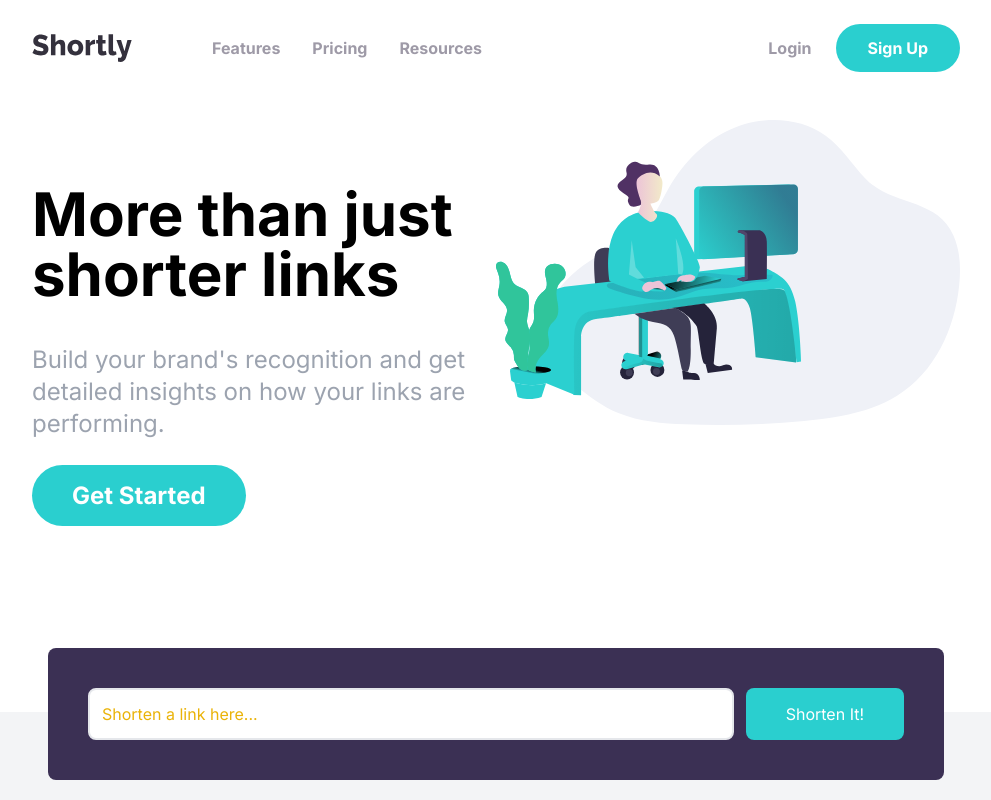
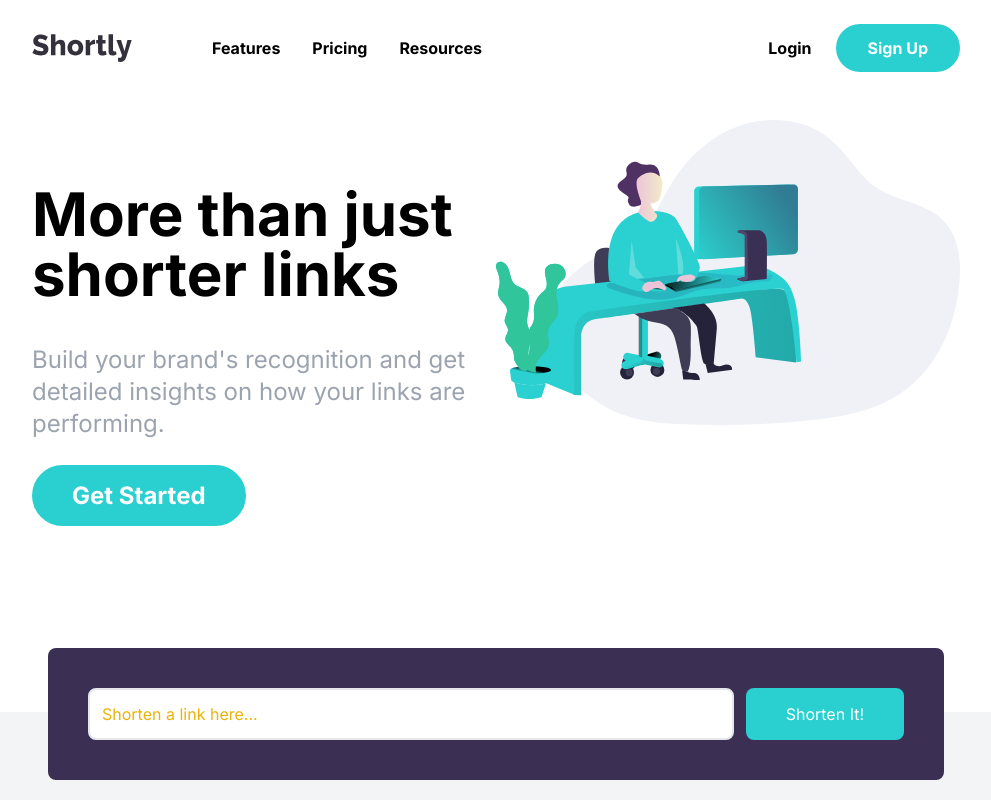
Before and after one commit to bryanbuitrago/shortly, a Next.js app: page / in a window 1280 px wide. Shown: the top 800 px of the page, without its empty margins (144-1135 px from the left). Built offline with nearby package versions, Linux system fonts and the light colour scheme.

Commit message:
Update color names.

```diff
--- a/tailwind.config.js
+++ b/tailwind.config.js
@@ -12,8 +12,8 @@ module.exports = {
         cyanLight: 'hsl(180, 66%, 69%)',
         darkViolet: 'hsl(257, 27%, 26%)',
         red: 'hsl(0, 87%, 67%)',
-        'shortly-grayishViolet': 'hsl(257, 7%, 63%)',
-        'shortly-veryDarkBlue': 'hsl(255, 11%, 22%)',
+        grayishViolet: 'hsl(257, 7%, 63%)',
+        veryDarkBlue: 'hsl(255, 11%, 22%)',
         'shortly-veryDarkViolet': 'hsl(260, 8%, 14%) ',
         //  ===================================
         // veryDarkBlue: 'hsl(255, 11%, 22%)',
```
